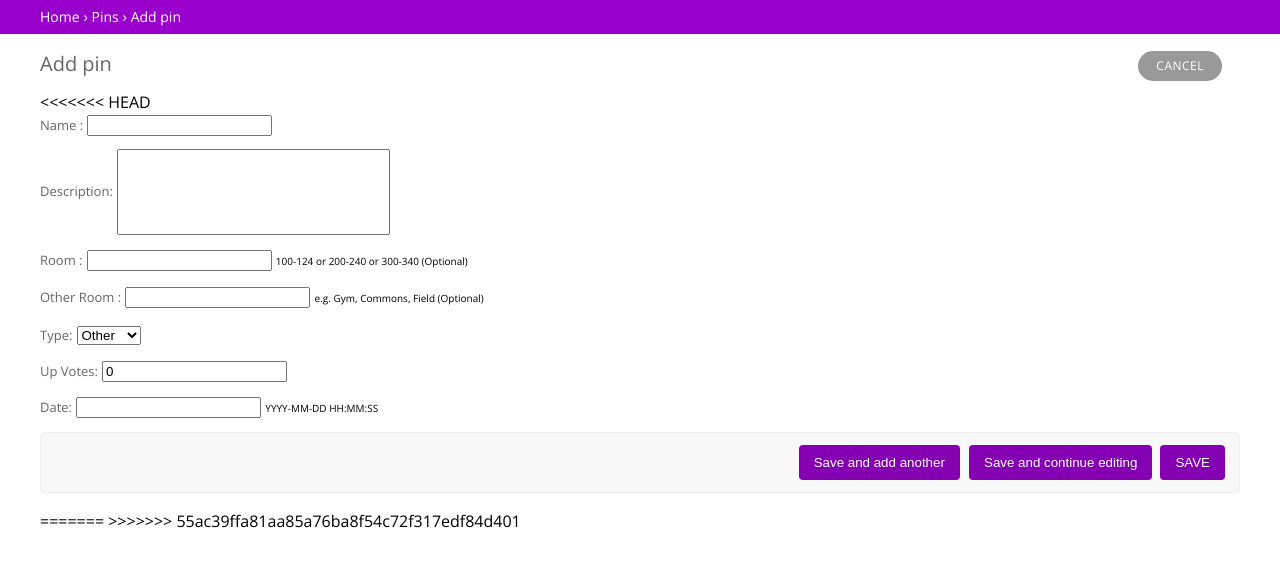
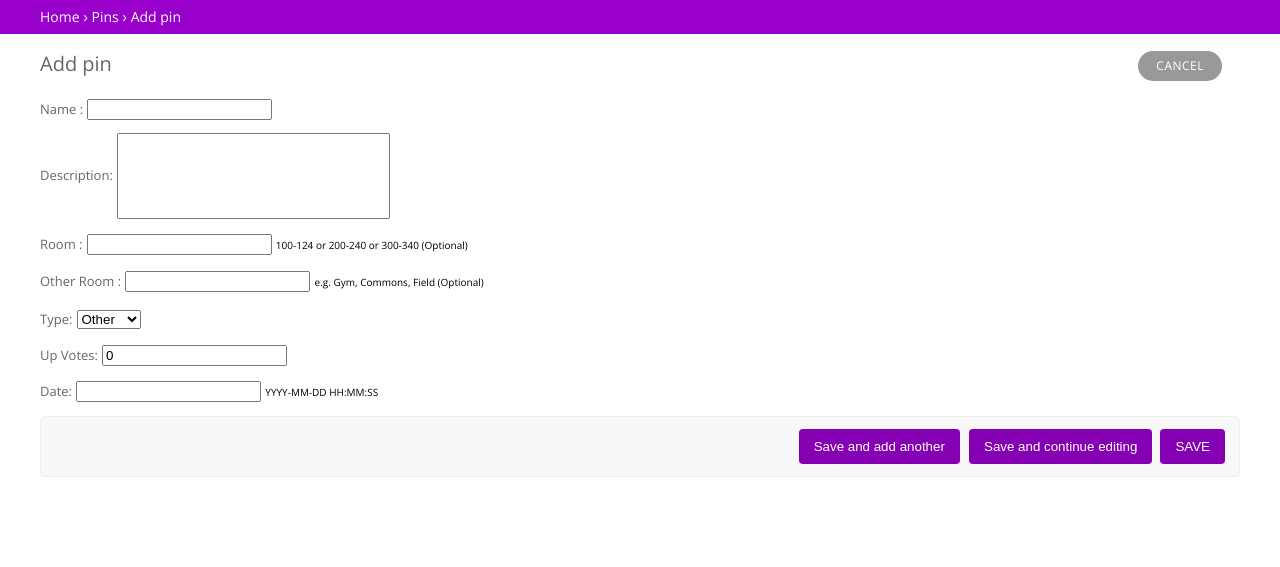
Before and after one commit to jbryant5/GarfieldWAY, a Django app: page /pins/create/ in a window 1280 px wide. Shown: the part 60-627 px from the top of the page. Run offline with Django 3.2, Linux system fonts and the light colour scheme.

Commit message:
bruh this is getting annoying

```diff
--- a/pins/templates/pins/create.html
+++ b/pins/templates/pins/create.html
@@ -61,7 +61,6 @@
 
 				<form action="" method="post" id="pin_form" novalidate="">
 					{% csrf_token %}
-<<<<<<< HEAD
 					{{pin_form.as_p}}
 
 					<div class="submit-row">
@@ -71,10 +70,6 @@
 					</div>
 				</form>
 					<!-- <fieldset class = "module aligned">
-=======
-
-					<fieldset class = "module aligned">
->>>>>>> 55ac39ffa81aa85a76ba8f54c72f317edf84d401
 
 						<div class = "form-row field-pin_name">
 
@@ -89,7 +84,6 @@
 						</div>
 
 						<div class="form-row field-pin_description">
-<<<<<<< HEAD
 
 							 <div>
 
@@ -152,70 +146,6 @@
 
 							 </div>
 
-=======
-
-							 <div>
-
-								<label class="required" for="id_pin_description">Pin description:</label>
-
-								<textarea type="text" name="pin_description" class="vTallTextField" maxlength="300" required="" id="id_pin_description"></textarea>
-
-							 </div>
-
-						 </div>
-
-						 <div class="form-row field-pin_room">
-
-							 <div>
-
-								 <label class="required" for="id_pin_room">Pin room:</label>
-
-								 <input type="text" name="pin_room" class="vTextField" maxlength="20" required="" id="id_pin_room">
-
-							 </div>
-
-						 </div>
-
-						  <div class="form-row field-pin_type">
-
-							 <div>
-
-								 <label class="required" for="id_pin_type">Pin type:</label>
-
-								 <select type="text" name="pin_type" class="vTextField" required="" id="id_pin_type">
-
-									 <option value="Club">
-											 Club
-									 </option>
-									 <option value="Public">
-										     Public
-								     </option>
-									 <option value="Private">
-											 Private
-									 </option>
-									 <option value="Other">
-											 Other
-									 </option>
-
-								 </select>
-
-							 </div>
-
-						 </div>
-
-						 <div class="form-row field-date">
-
-							 <div>
-
-								 <label class="required" for="id_date_0">Date:</label>
-
-									 <p class="datetime">
-										 <input type="datetime-local" name="date" class="vDateField" size="10" required="" id="id_date_0">
-									 </p>
-
-							 </div>
-
->>>>>>> 55ac39ffa81aa85a76ba8f54c72f317edf84d401
 						 </div>
 
 					</fieldset>
@@ -223,19 +153,12 @@
 					<div class="submit-row">
 
 								<input type="submit" value="Save and add another" name="_addanother">
-<<<<<<< HEAD
-=======
 								<input type="submit" value="Save and continue editing" name="_continue">
->>>>>>> 55ac39ffa81aa85a76ba8f54c72f317edf84d401
 								<input type="submit" value="Save" class="default" name="_save">
 
 					</div>
 
-<<<<<<< HEAD
 			    </form> -->
-=======
-			    </form>
->>>>>>> 55ac39ffa81aa85a76ba8f54c72f317edf84d401
 			</div>
 		</div>
     </div>
```
